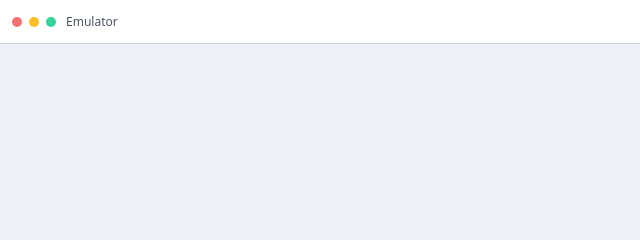
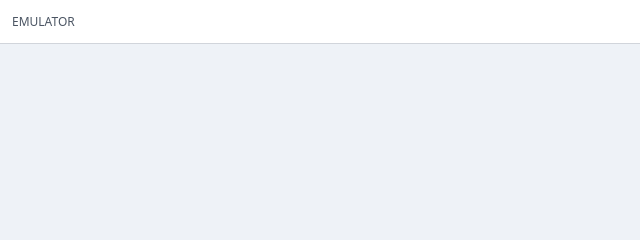
Before and after one commit to nishant0392/qa-helper, a website: page src/emulator/emulator.html in a window 1280 px wide. Shown: the top 240 px of the page, 0-640 px from the left. Drawn offline with Linux system fonts and the light colour scheme.

Commit message:
css improv

```diff
--- a/src/emulator/emulator.css
+++ b/src/emulator/emulator.css
@@ -42,30 +42,6 @@ body {
   align-items: center;
   gap: 10px;
   min-width: 260px;
-}
-
-.traffic {
-  display: flex;
-  align-items: center;
-  gap: 7px;
-}
-
-.dot {
-  width: 10px;
-  height: 10px;
-  border-radius: 50%;
-}
-
-.dot:nth-child(1) {
-  background: #f87171;
-}
-
-.dot:nth-child(2) {
-  background: #fbbf24;
-}
-
-.dot:nth-child(3) {
-  background: #34d399;
 }
 
 .title {
--- a/src/emulator/emulator.html
+++ b/src/emulator/emulator.html
@@ -14,12 +14,7 @@
       <!-- Topbar -->
       <div class="topbar">
         <div class="topbar-left">
-          <div class="traffic">
-            <span class="dot"></span>
-            <span class="dot"></span>
-            <span class="dot"></span>
-          </div>
-          <div class="title">Emulator</div>
+          <div class="title">EMULATOR</div>
         </div>
 
         <div class="topbar-right">
```
